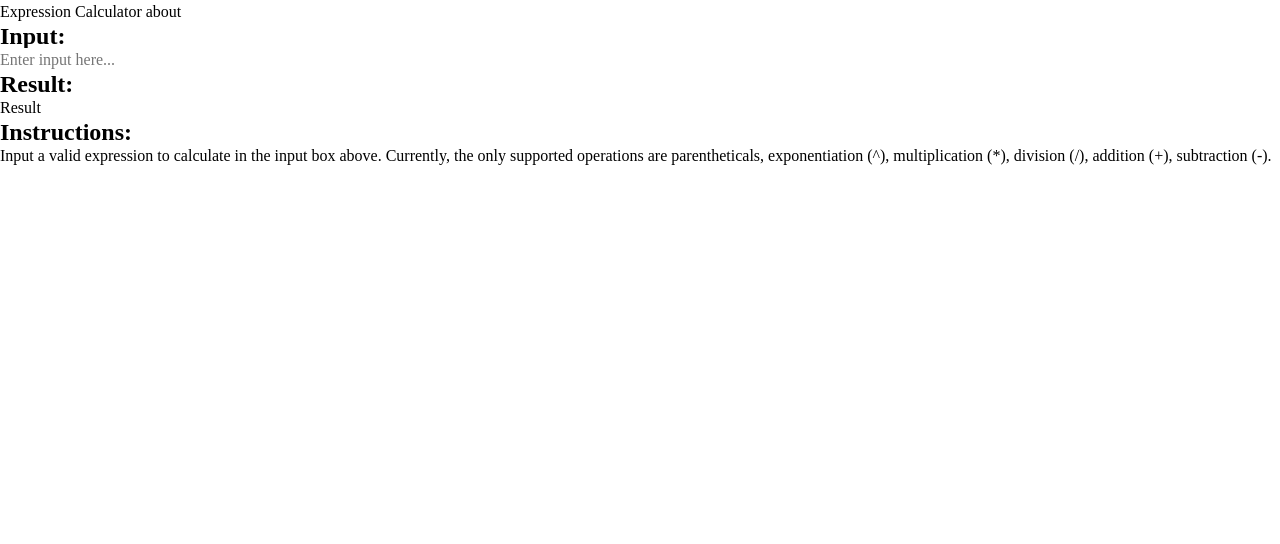
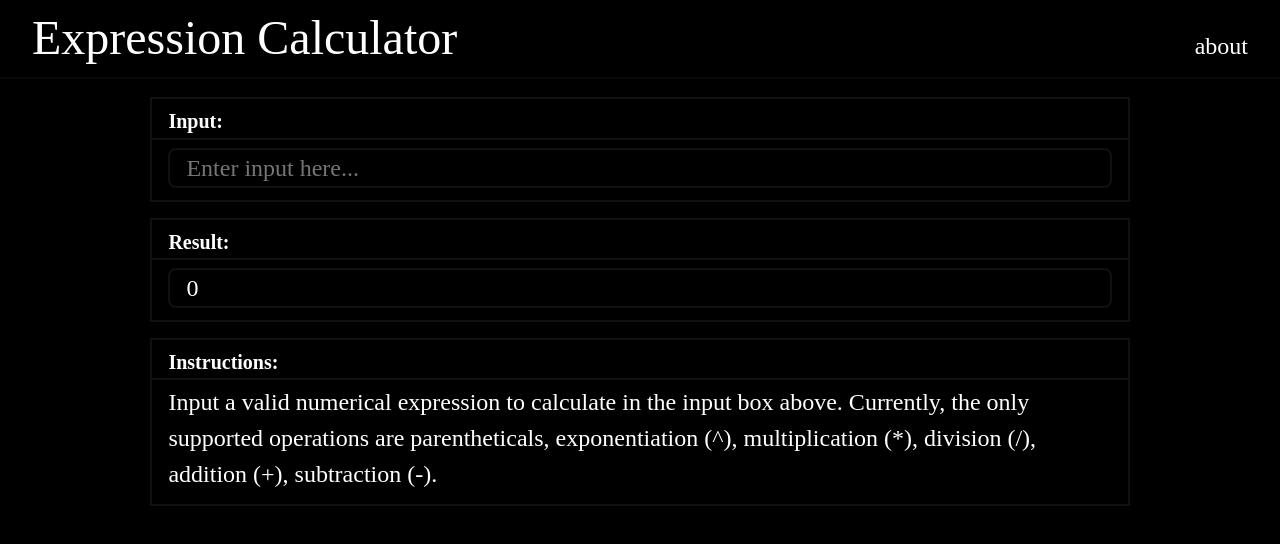
Before and after one commit to Vlad-XD/Expression-Calculator, a plain HTML site: page index.html in a window 1280 px wide. Drawn offline with Linux system fonts and the light colour scheme.

Commit message:
Update styles.css to apply styles to main page

```diff
--- a/index.html
+++ b/index.html
@@ -10,21 +10,21 @@
   </head>
   <body>
     <div class="header">
-      <a href="./index.html" class="title">Expression Calculator</a>
+      <a href="./index.html" id="title">Expression Calculator</a>
       <a href="./about.html" id="about">about</a>
     </div>
-    <div class="body">
+    <div class="main-content">
       <div id="input-container" class="container">
         <h2 class="label">Input:</h2>
-        <input type="text" id="input" name="input" placeholder="Enter input here..." readonly>
+        <input type="text" id="input" name="input" placeholder="Enter input here...">
       </div>
       <div id="result-container" class="container">
         <h2 class="label">Result:</h2>
-        <input type="text" id="result" name="result" value="Result" readonly>
+        <input type="text" id="result" name="result" value="0" readonly>
       </div>
       <div id="instruction-container" class="container">
         <h2 class="label">Instructions:</h2>
-        <p id="instructions-text">Input a valid expression to calculate in the input box above.
+        <p id="instructions-text">Input a valid numerical expression to calculate in the input box above.
           Currently, the only supported operations are parentheticals, exponentiation (^), multiplication (*),
           division (/), addition (+), subtraction (-).
         </p>
--- a/styles.css
+++ b/styles.css
@@ -0,0 +1,135 @@
+:root {
+  --main-bg-color: black;
+  --main-text-color: white;
+  --main-accent-color: rgba(255, 255, 255, 0.065);
+  --header-accent-color: rgba(255, 255, 255, 0.035);
+  --error-color: rgb(216, 72, 72);
+  --title-font-size: 3rem;
+  --heading-font-size: 3rem;
+  --font-size: 1.5rem;
+  --label-font-size: 1.25rem;
+}
+
+/* change text highlight color */
+::selection {
+  background-color: var(--main-text-color);
+  color: var(--main-bg-color);
+}
+
+html {
+  height: 100%;
+  display: flex;
+  flex-direction: column;
+  align-items: center;
+}
+
+body {
+  font-size: var(--font-size);
+  background-color: var(--main-bg-color);
+  color: var(--main-text-color);
+  display: flex;
+  flex-direction: column;
+  height: 100%;
+  max-width: 100%;
+}
+
+div.header {
+  padding: 0.15rem 2rem;
+  display: flex;
+  flex-direction: row;
+  align-items: baseline;
+  border-bottom: 0.15rem solid var(--header-accent-color);
+  margin-bottom: 1rem;
+}
+
+div.header a#title {
+  font-size: var(--title-font-size);
+  margin-right: auto;
+  white-space: nowrap;
+}
+
+div.header a#about {
+  margin-left: 4rem;
+}
+
+div.main-content {
+  align-self: center;
+  align-items: center;
+  display: flex;
+  flex-direction: column;
+  gap: 1rem;
+  padding: 0.15rem 5%;
+  width: 100%;
+  margin-bottom: auto;
+}
+
+div.container {
+  width: 85%;
+  display: flex;
+  flex-direction: column;
+  justify-content: stretch;
+  gap: 0.25rem;
+  border: 0.15rem solid var(--main-accent-color);
+  padding: 0.75rem 0;
+}
+
+div.container h2,
+div.container p {
+  padding: 0 1rem;
+}
+
+div.container h2 {
+  padding-bottom: 0.4rem;
+}
+
+div.container h2.label {
+  border-bottom: 0.15rem solid var(--main-accent-color);
+  white-space: nowrap;
+  font-size: var(--label-font-size);
+}
+
+div.container input {
+  background-color: inherit;
+  color: inherit;
+  border: 0.15rem solid var(--main-accent-color);
+  border-radius: 0.5rem;
+  padding-left: 1rem;
+  margin: 0.25rem 1rem 0;
+}
+
+div.container input:focus {
+border-color: var(--main-text-color);
+outline: none;
+}
+
+div.footer {
+  padding: 0.15rem 2rem;
+  border-top: 0.15rem solid var(--header-accent-color);
+  margin-top: 1rem;
+  min-height: 2rem;
+}
+
+@media (max-width: 600px) {
+
+div.header {
+  display: flex;
+  flex-direction: column;
+  justify-content: center;
+  align-items: center;
+  padding: 0.15rem 2rem 0;
+}
+
+div.header a#title {
+  margin-right: 0;
+  white-space: nowrap;
+  font-size: calc(var(--heading-font-size)*0.75);
+}
+
+div.header a#about {
+  margin-left: 0;
+  margin-top: -1rem;
+  margin-bottom: 1rem;
+  font-size: calc(var(--font-size)*0.75);
+}
+
+}
```
Also changed, not shown: about.html (+1 -1 lines).
